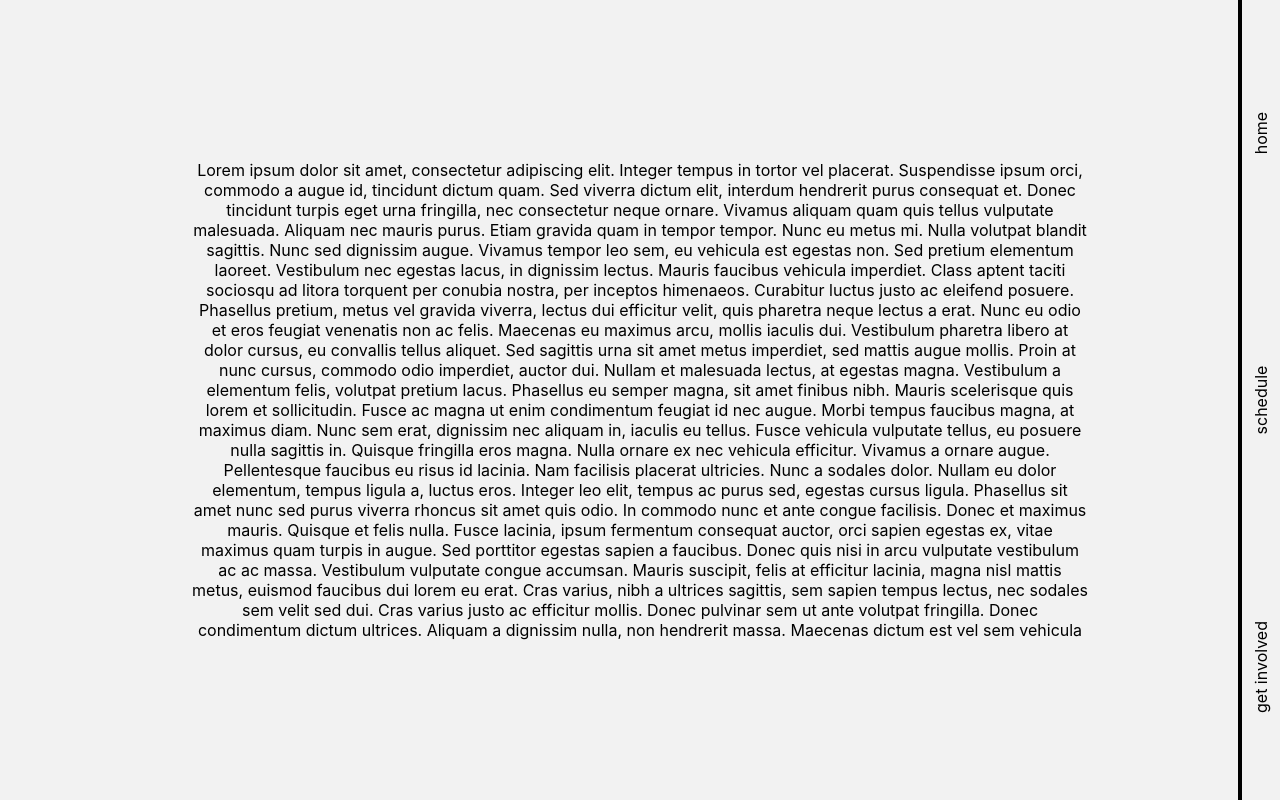
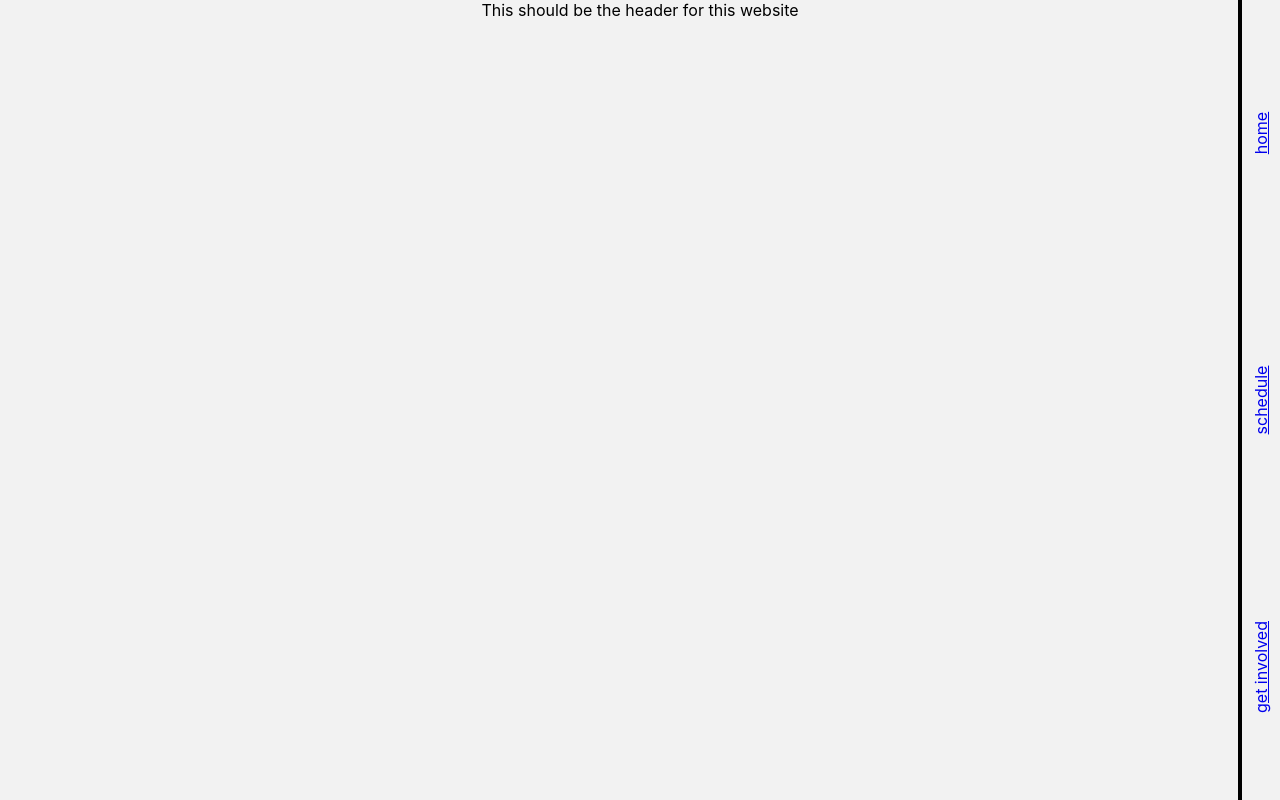
Before and after one commit to Kaine5/sos-website, a React (Create React App) app: page /getinvolved in a window 1280 px wide. Built offline with nearby package versions, Linux system fonts and the light colour scheme.

Commit message:
general structure & routing done

```diff
--- a/package.json
+++ b/package.json
@@ -6,6 +6,7 @@
     "node-sass": "^4.12.0",
     "react": "^16.9.0",
     "react-dom": "^16.9.0",
+    "react-router-dom": "^5.0.1",
     "react-scripts": "3.1.0"
   },
   "scripts": {
--- /dev/null
+++ b/src/components/Button.js
@@ -0,0 +1,7 @@
+import React from "react";
+
+const Button = props => {
+  return <a class="btn">{props.name}</a>;
+};
+
+export default Button;
--- a/src/components/NavButton.js
+++ b/src/components/NavButton.js
@@ -1,9 +1,12 @@
 import React from "react";
+import { Link } from "react-router-dom";
 
 const NavButton = props => {
   return (
     <div className="navButton">
-      <div className="navButton-name">{props.name}</div>
+      <Link to={props.link} className="navButton-name">
+        {props.name}
+      </Link>
     </div>
   );
 };
--- a/src/layout/App.js
+++ b/src/layout/App.js
@@ -1,28 +1,21 @@
-import React, { useRef, useState } from "react";
+import React from "react";
+import { BrowserRouter as Router, Route, Link } from "react-router-dom";
+import Home from "./Home";
+import Schedule from "./Schedule";
+import GetInvolved from "./GetInvolved";
 import Navbar from "./Navbar";
-import Header from "./Header";
-import CanvasContent from "./CanvasContent";
-import "./App.scss";
 
-function App() {
-  const contentScroll = useRef();
-  const [showHeader, setShowHeader] = useState(false);
-
-  const checkScroll = () => {
-    if (contentScroll.current.scrollTop >= 200) {
-      setShowHeader(true);
-    } else {
-      setShowHeader(false);
-    }
-    //this function should check for vh offset (Will need a formula to calculate the percentage) and show the header if needed
-  };
+const App = () => {
   return (
-    <div className="App">
-      {showHeader && <Header />}
-      <CanvasContent ref={contentScroll} onScroll={checkScroll} />
-      <Navbar />
+    <div>
+      <Router>
+        <Route path="/" exact component={Home} />
+        <Route path="/schedule/" component={Schedule} />
+        <Route path="/getinvolved" component={GetInvolved} />
+        <Navbar />
+      </Router>
     </div>
   );
-}
+};
 
 export default App;
--- a/src/layout/App.scss
+++ b/src/layout/App.scss
@@ -42,6 +42,7 @@ body {
     .navButton-name {
       transform: rotate(270deg);
       min-width: 20vh;
+      text-align: center;
     }
   }
 }
@@ -49,3 +50,8 @@ body {
 .CanvasContent {
   width: 70vw;
 }
+
+.btn {
+  cursor: pointer;
+  display: inline-block;
+}
--- a/src/layout/CanvasContent.js
+++ b/src/layout/CanvasContent.js
@@ -1,9 +1,11 @@
 import React from "react";
+import Button from "../components/Button";
 
 const CanvasContent = React.forwardRef((props, ref) => {
   return (
     <div className="Canvas" ref={ref} onScroll={props.onScroll}>
       <div className="CanvasContent">
+        <Button />
         Lorem ipsum dolor sit amet, consectetur adipiscing elit. Integer tempus
         in tortor vel placerat. Suspendisse ipsum orci, commodo a augue id,
         tincidunt dictum quam. Sed viverra dictum elit, interdum hendrerit purus
--- /dev/null
+++ b/src/layout/GetInvolved.js
@@ -0,0 +1,12 @@
+import React from "react";
+import Header from "./Header";
+
+function GetInvolved() {
+  return (
+    <div className="App">
+      <Header />
+    </div>
+  );
+}
+
+export default GetInvolved;
--- /dev/null
+++ b/src/layout/Home.js
@@ -0,0 +1,26 @@
+import React, { useRef, useState } from "react";
+import Header from "./Header";
+import CanvasContent from "./CanvasContent";
+import "./App.scss";
+
+function Home() {
+  const contentScroll = useRef();
+  const [showHeader, setShowHeader] = useState(false);
+
+  const checkScroll = () => {
+    if (contentScroll.current.scrollTop >= 200) {
+      setShowHeader(true);
+    } else {
+      setShowHeader(false);
+    }
+    //this function should check for vh offset (Will need a formula to calculate the percentage) and show the header if needed
+  };
+  return (
+    <div className="App">
+      {showHeader && <Header />}
+      <CanvasContent ref={contentScroll} onScroll={checkScroll} />
+    </div>
+  );
+}
+
+export default Home;
--- a/src/layout/Navbar.js
+++ b/src/layout/Navbar.js
@@ -4,9 +4,9 @@ import NavButton from "../components/NavButton";
 const Navbar = props => {
   return (
     <div className="Navbar">
-      <NavButton name="home" />
-      <NavButton name="schedule" />
-      <NavButton name="get involved" />
+      <NavButton link="/" name="home" />
+      <NavButton link="/schedule/" name="schedule" />
+      <NavButton link="/getinvolved/" name="get involved" />
     </div>
   );
 };
--- /dev/null
+++ b/src/layout/Schedule.js
@@ -0,0 +1,15 @@
+import React, { useRef, useState } from "react";
+import Navbar from "./Navbar";
+import Header from "./Header";
+import CanvasContent from "./CanvasContent";
+
+function Home() {
+  return (
+    <div className="App">
+      <Header />
+      <CanvasContent />
+    </div>
+  );
+}
+
+export default Home;
```
Also changed, not shown: public/img/background.png (added), 1 other file (tests, documents, lock files or other folders).
